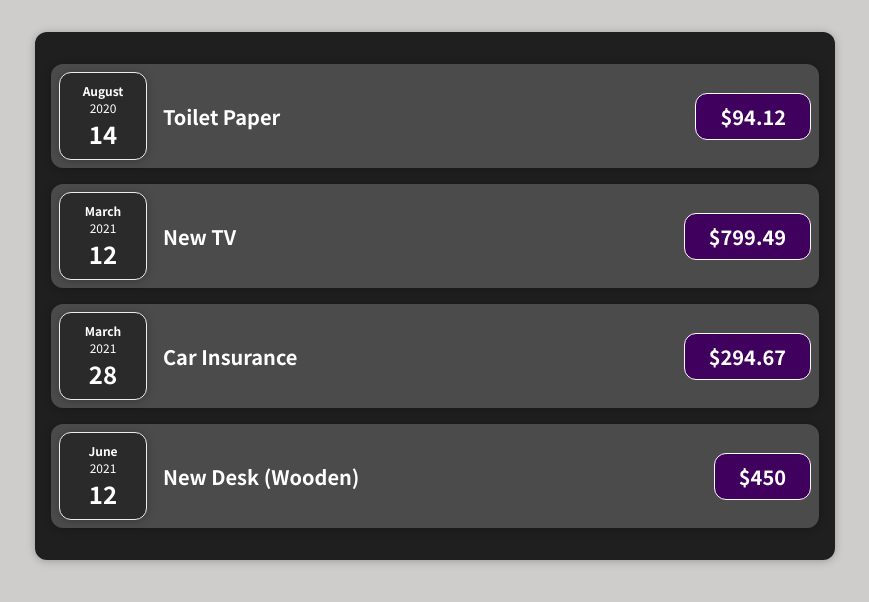
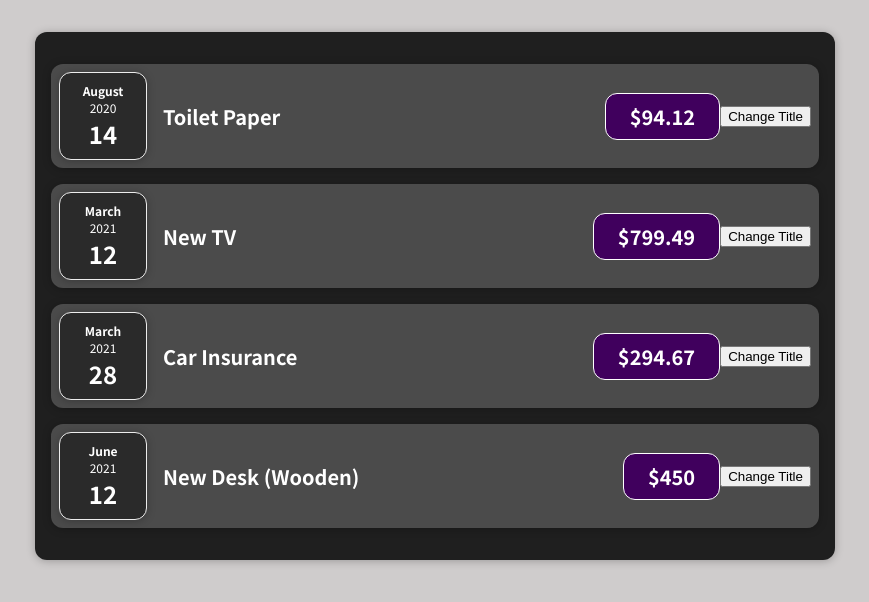
Before and after one commit to Jason2B3/academind_react_1, a JavaScript app: page / in a window 1280 px wide. Shown: the top 602 px of the page, without its empty margins (205-1074 px from the left). Built offline with nearby package versions, Linux system fonts and the light colour scheme.

Commit message:
commit 46

```diff
--- a/src/components/Expenses/ExpenseItem.js
+++ b/src/components/Expenses/ExpenseItem.js
@@ -1,9 +1,12 @@
 import ExpenseDate from "./ExpenseDate"; // import your sub-component
-import Card from "../UI/Card"
+import Card from "../UI/Card";
 import "./ExpenseItem.css";
 
 function ExpenseItem(props) {
   // gets props from App.js <ExpenseItem attribs=""/>
+  const clickHandler = () => {
+    console.log("I got clicked");
+  };
   return (
     <Card className="expense-item">
       <ExpenseDate date={props.date} />
@@ -11,6 +14,7 @@ function ExpenseItem(props) {
         <h2>{props.title}</h2>
         <div className="expense-item__price">${props.amount}</div>
       </div>
+      <button onClick={clickHandler}>Change Title</button>
     </Card>
   );
 }
```
Also changed, not shown: 1 other file (tests, documents, lock files or other folders).
